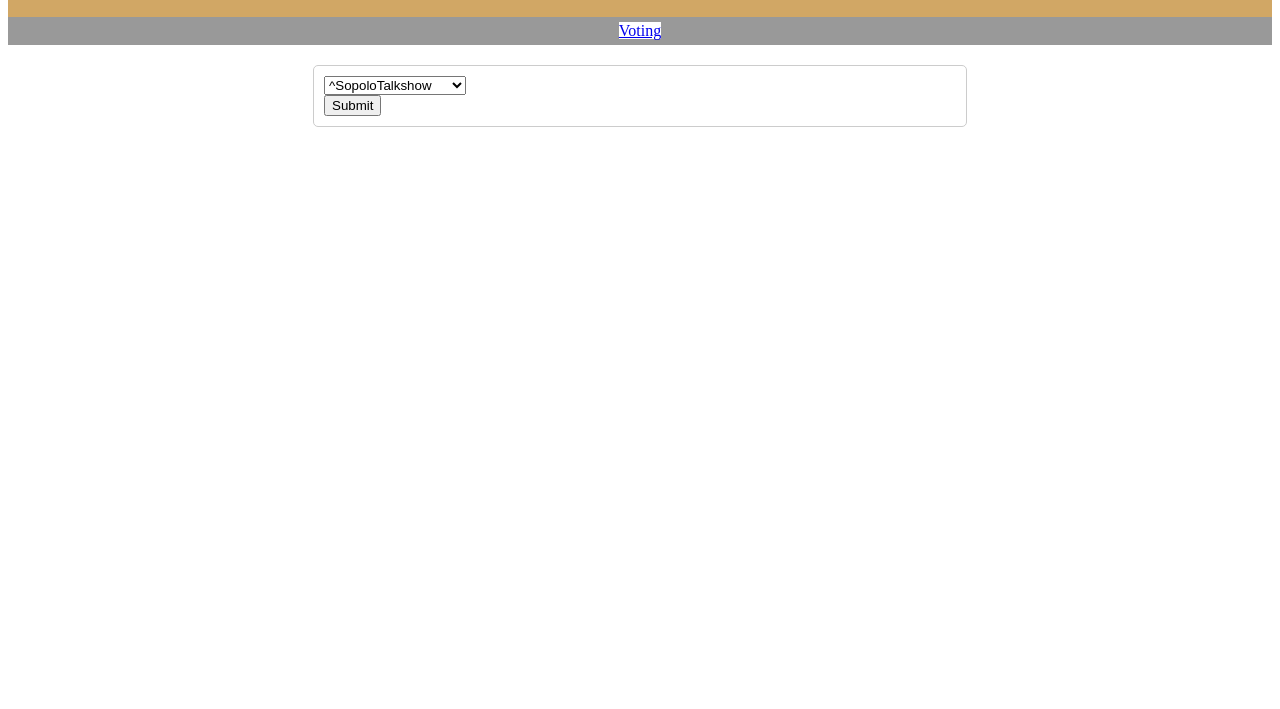
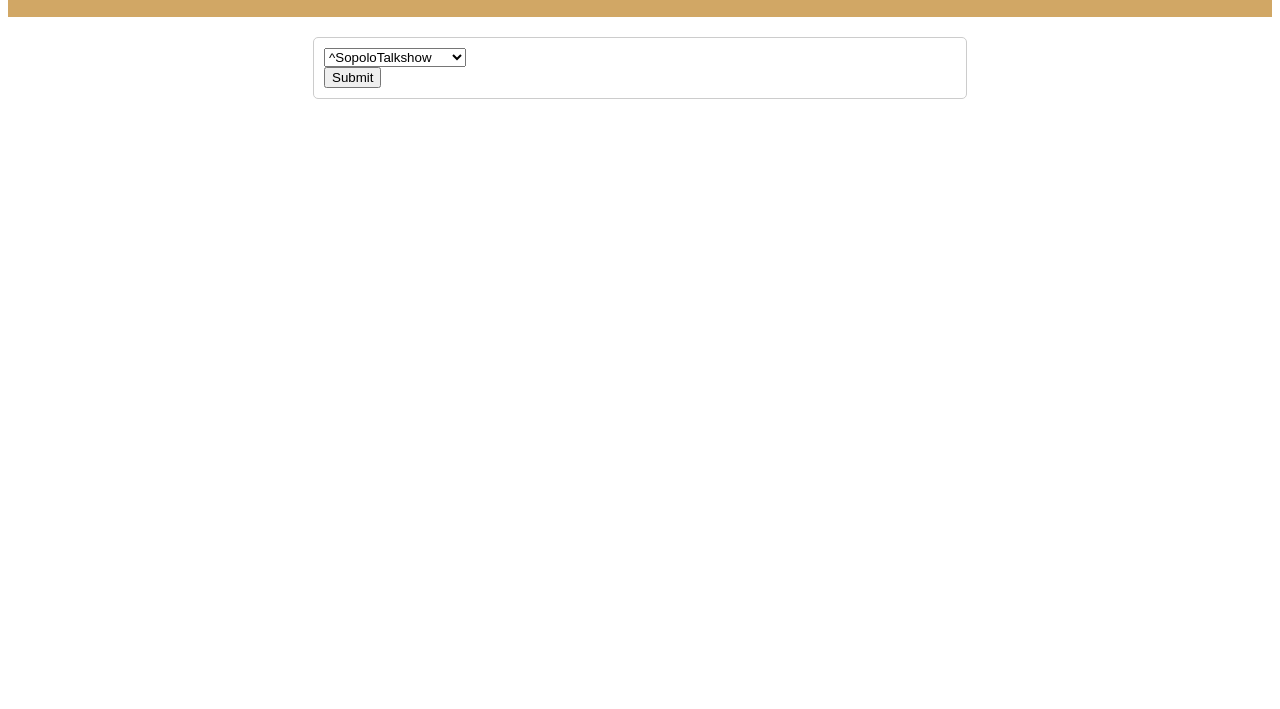
Before and after one commit to fishfromwish/brske, a plain HTML site: page index.html in a window 1280 px wide. Shown: the part 91-800 px from the top of the page. Drawn offline with Linux system fonts and the light colour scheme.

Commit message:
Update index.html

```diff
--- a/index.html
+++ b/index.html
@@ -36,9 +36,7 @@ a {
     <header>
         <h1>Rec Room Awards</h1>
     </header>
-    <nav>
-        <a href="index.html">Voting</a>
-    </nav>
+
     <form action="https://script.google.com/macros/s/AKfycbwE6LqieaEUctA1U8GfUCPdwwDOgzD8xFjZy8dFQKmzRXdonLkBW5HZdE3V9pNJDPjy/exec" method="post">
     <select id="Room" name="Room">
   <option value="sopolo">^SopoloTalkshow</option>
```
